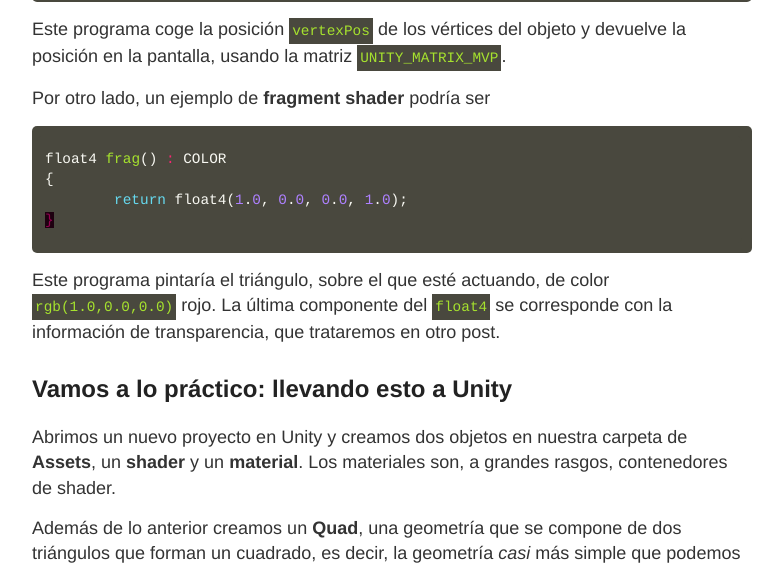
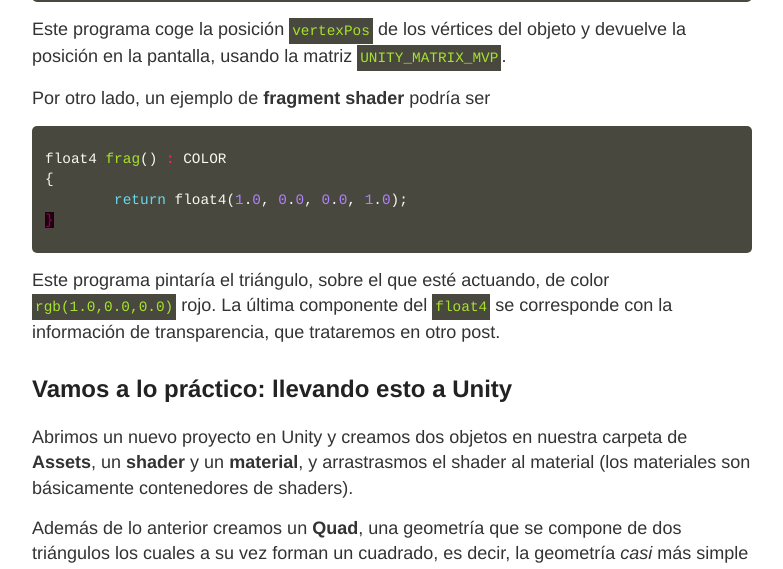
Before and after one commit to josemorval/UnityArchive, a Jekyll site: the page built from _posts/2015-05-23-pintandocuadro.md, in a window 1280 px wide and 1400 px high, scrolled down 704 px. Shown: the top 569 px of the window, without its empty margins (248-1031 px from the left). Built offline with Jekyll 4.4.1, drawn with Linux system fonts in a browser that asks for light colours; Markdown is read by kramdown in place of the engine named in the settings.

Commit message:
Updated 2015-05-23-pintandocuadro.md

```diff
--- a/_posts/2015-05-23-pintandocuadro.md
+++ b/_posts/2015-05-23-pintandocuadro.md
@@ -38,8 +38,9 @@
 
 ##Vamos a lo práctico: llevando esto a Unity
 
-Abrimos un nuevo proyecto en Unity y creamos dos objetos en nuestra carpeta de **Assets**, un **shader** y un **material**. Los materiales son, a grandes rasgos, contenedores de shader.
+Abrimos un nuevo proyecto en Unity y creamos dos objetos en nuestra carpeta de **Assets**, un **shader** y un **material**, y arrastrasmos el shader al material (los materiales son básicamente contenedores de shaders).
 
-Además de lo anterior creamos un **Quad**, una geometría que se compone de dos triángulos que forman un cuadrado, es decir, la geometría _casi_ más simple que podemos llegar a formar.
+Además de lo anterior creamos un **Quad**, una geometría que se compone de dos triángulos los cuales a su vez forman un cuadrado, es decir, la geometría _casi_ más simple que podemos llegar a formar.
 
-![_config.yml]({{ site.baseurl }}/images/basic02.png) ![_config.yml]({{ site.baseurl }}/images/basic03.png)
+Con esto c
+![_config.yml]({{ site.baseurl }}/images/basic01.png)
```
